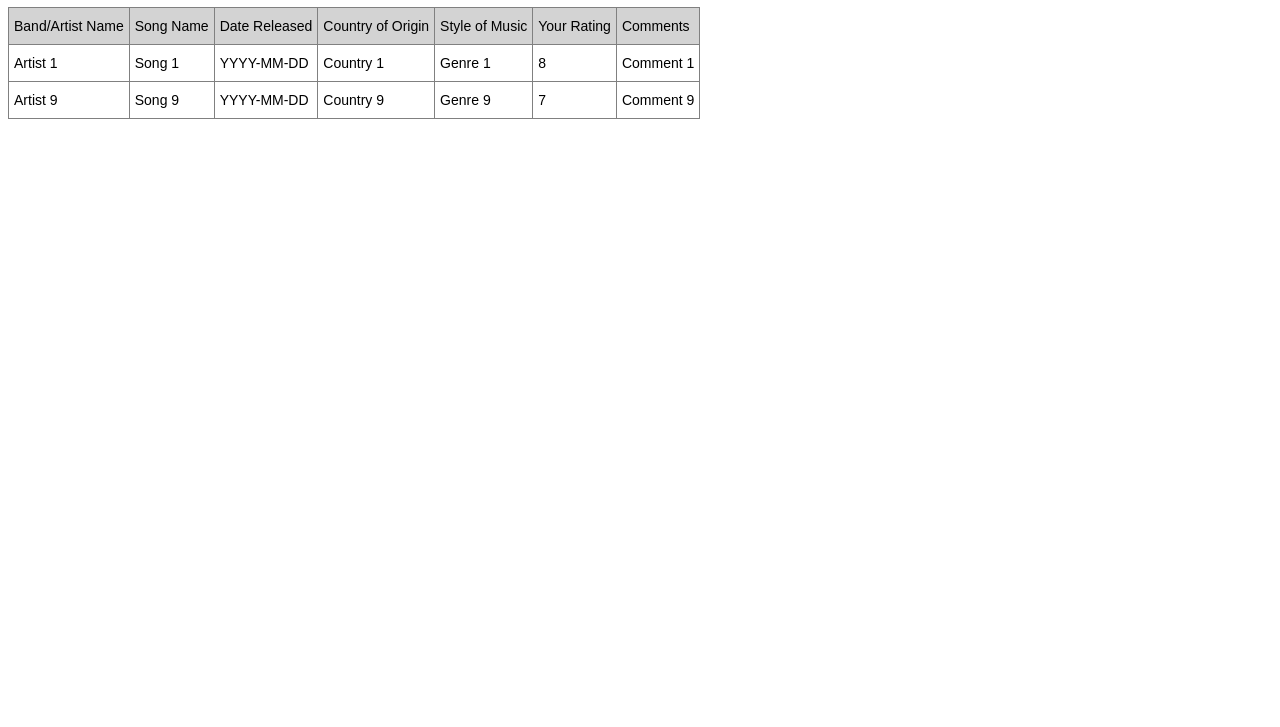
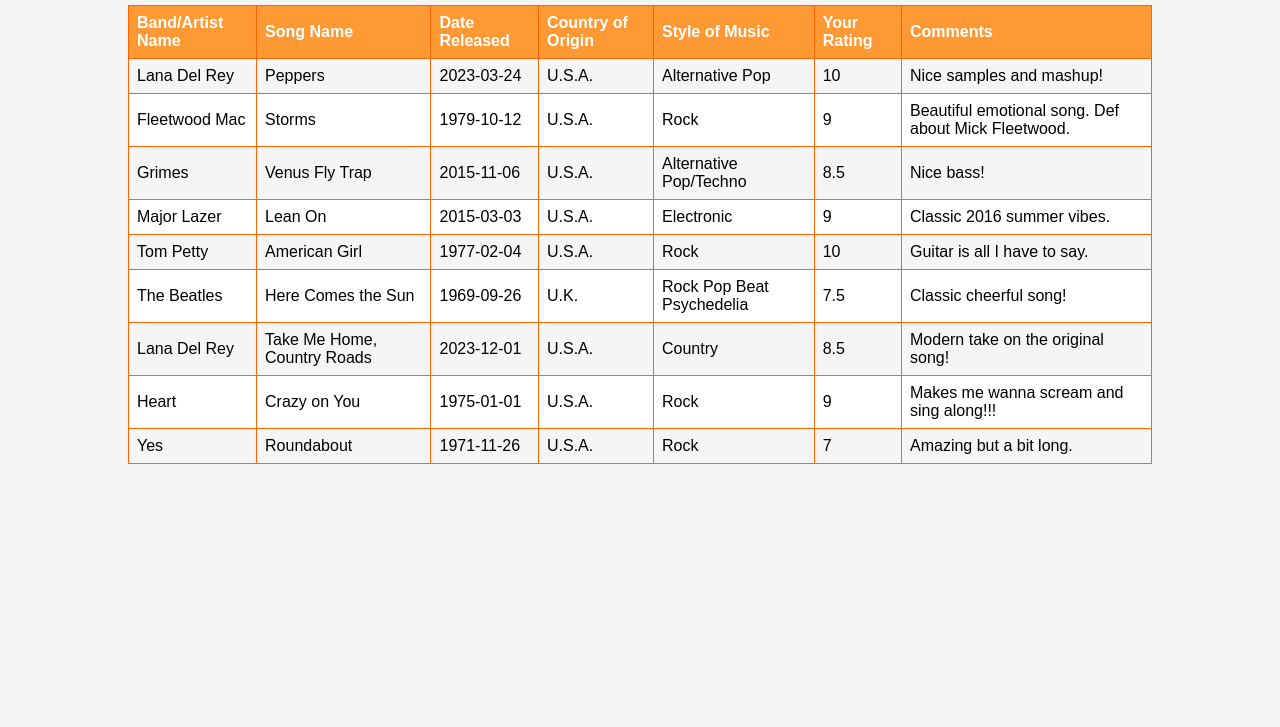
Before and after one commit to RVCC-IDMX/working-with-tables-avajenkins, a plain HTML site: page index.html in a window 1280 px wide. Shown: the part 73-800 px from the top of the page. Drawn offline with Linux system fonts and the light colour scheme.

Commit message:
Adding colors and songs! :)

```diff
--- a/index.html
+++ b/index.html
@@ -1,42 +1,46 @@
 <!DOCTYPE html>
 <html lang="en">
 <head>
-    <meta charset="UTF-8" />
-    <meta name="viewport" content="width=device-width, initial-scale=1.0" />
-    <title>Table</title>
+    <meta charset="UTF-8">
+    <meta name="viewport" content="width=device-width, initial-scale=1.0">
+    <title>DJ Flavy's Lineup [Ava Jenkins]</title>
     <style>
-      .tg {
+        body {
+            font-family: Arial, sans-serif;
+            background-color: #f5f5f5;
+            margin: 0;
+            padding: 0;
+        }
+
+        h1 {
+            text-align: center;
+            color: #ff6600;
+            margin-top: 20px;
+        }
+
+        table {
+            width: 80%;
+            margin: 20px auto;
             border-collapse: collapse;
-        border-spacing: 0;
         }
-      .tg td {
-        border-color: black;
-        border-style: solid;
-        border-width: 1px;
-        font-family: Arial, sans-serif;
-        font-size: 14px;
-        overflow: hidden;
-        padding: 10px 5px;
-        word-break: normal;
+
+        th, td {
+            border: 1px solid #ff6600;
+            padding: 8px;
+            text-align: left;
         }
-      .tg th {
-        border-color: black;
-        border-style: solid;
-        border-width: 1px;
-        font-family: Arial, sans-serif;
-        font-size: 14px;
-        font-weight: normal;
-        overflow: hidden;
-        padding: 10px 5px;
-        word-break: normal;
+
+        th {
+            background-color: #ff9933;
+            color: #fff;
         }
-      .tg .tg-0pky {
-        border-color: inherit;
-        text-align: left;
-        vertical-align: top;
+
+        tr:nth-child(even) {
+            background-color: #fff;
         }
-      .tg .heading {
-        background-color: lightgray;
+
+        tr:nth-child(odd) {
+            background-color: #f5f5f5;
         }
     </style>
 </head>
@@ -57,23 +61,85 @@
         </thead>
         <tbody>
           <tr>
-            <td class="tg-0pky">Artist 1</td>
-            <td class="tg-0pky">Song 1</td>
-            <td class="tg-0pky">YYYY-MM-DD</td>
-            <td class="tg-0pky">Country 1</td>
-            <td class="tg-0pky">Genre 1</td>
-            <td class="tg-0pky">8</td>
-            <td class="tg-0pky">Comment 1</td>
+            <td class="tg-0pky">Lana Del Rey</td>
+            <td class="tg-0pky">Peppers</td>
+            <td class="tg-0pky">2023-03-24</td>
+            <td class="tg-0pky">U.S.A.</td>
+            <td class="tg-0pky">Alternative Pop</td>
+            <td class="tg-0pky">10</td>
+            <td class="tg-0pky">Nice samples and mashup!</td>
           </tr>
-
           <tr>
-            <td class="tg-0pky">Artist 9</td>
-            <td class="tg-0pky">Song 9</td>
-            <td class="tg-0pky">YYYY-MM-DD</td>
-            <td class="tg-0pky">Country 9</td>
-            <td class="tg-0pky">Genre 9</td>
+            <td class="tg-0pky">Fleetwood Mac</td>
+            <td class="tg-0pky">Storms</td>
+            <td class="tg-0pky">1979-10-12</td>
+            <td class="tg-0pky">U.S.A.</td>
+            <td class="tg-0pky">Rock</td>
+            <td class="tg-0pky">9</td>
+            <td class="tg-0pky">Beautiful emotional song. Def about Mick Fleetwood.</td>
+          </tr>
+          <tr>
+            <td class="tg-0pky">Grimes</td>
+            <td class="tg-0pky">Venus Fly Trap</td>
+            <td class="tg-0pky">2015-11-06</td>
+            <td class="tg-0pky">U.S.A.</td>
+            <td class="tg-0pky">Alternative Pop/Techno</td>
+            <td class="tg-0pky">8.5</td>
+            <td class="tg-0pky">Nice bass!</td>
+          </tr>
+          <tr>
+            <td class="tg-0pky">Major Lazer</td>
+            <td class="tg-0pky">Lean On</td>
+            <td class="tg-0pky">2015-03-03</td>
+            <td class="tg-0pky">U.S.A.</td>
+            <td class="tg-0pky">Electronic</td>
+            <td class="tg-0pky">9</td>
+            <td class="tg-0pky">Classic 2016 summer vibes.</td>
+          </tr>
+          <tr>
+            <td class="tg-0pky">Tom Petty</td>
+            <td class="tg-0pky">American Girl</td>
+            <td class="tg-0pky">1977-02-04</td>
+            <td class="tg-0pky">U.S.A.</td>
+            <td class="tg-0pky">Rock</td>
+            <td class="tg-0pky">10</td>
+            <td class="tg-0pky">Guitar is all I have to say.</td>
+          </tr>
+          <tr>
+            <td class="tg-0pky">The Beatles</td>
+            <td class="tg-0pky">Here Comes the Sun</td>
+            <td class="tg-0pky">1969-09-26</td>
+            <td class="tg-0pky">U.K.</td>
+            <td class="tg-0pky">Rock Pop Beat Psychedelia</td>
+            <td class="tg-0pky">7.5</td>
+            <td class="tg-0pky">Classic cheerful song!</td>
+          </tr>
+          <tr>
+            <td class="tg-0pky">Lana Del Rey</td>
+            <td class="tg-0pky">Take Me Home, Country Roads</td>
+            <td class="tg-0pky">2023-12-01</td>
+            <td class="tg-0pky">U.S.A.</td>
+            <td class="tg-0pky">Country</td>
+            <td class="tg-0pky">8.5</td>
+            <td class="tg-0pky">Modern take on the original song!</td>
+          </tr>
+          <tr>
+            <td class="tg-0pky">Heart</td>
+            <td class="tg-0pky">Crazy on You</td>
+            <td class="tg-0pky">1975-01-01</td>
+            <td class="tg-0pky">U.S.A.</td>
+            <td class="tg-0pky">Rock</td>
+            <td class="tg-0pky">9</td>
+            <td class="tg-0pky">Makes me wanna scream and sing along!!!</td>
+          </tr>
+          <tr>
+            <td class="tg-0pky">Yes</td>
+            <td class="tg-0pky">Roundabout</td>
+            <td class="tg-0pky">1971-11-26</td>
+            <td class="tg-0pky">U.S.A.</td>
+            <td class="tg-0pky">Rock</td>
             <td class="tg-0pky">7</td>
-            <td class="tg-0pky">Comment 9</td>
+            <td class="tg-0pky">Amazing but a bit long.</td>
           </tr>
         </tbody>
       </table>
```
Lines whose indentation alone changed are shown as unchanged.
